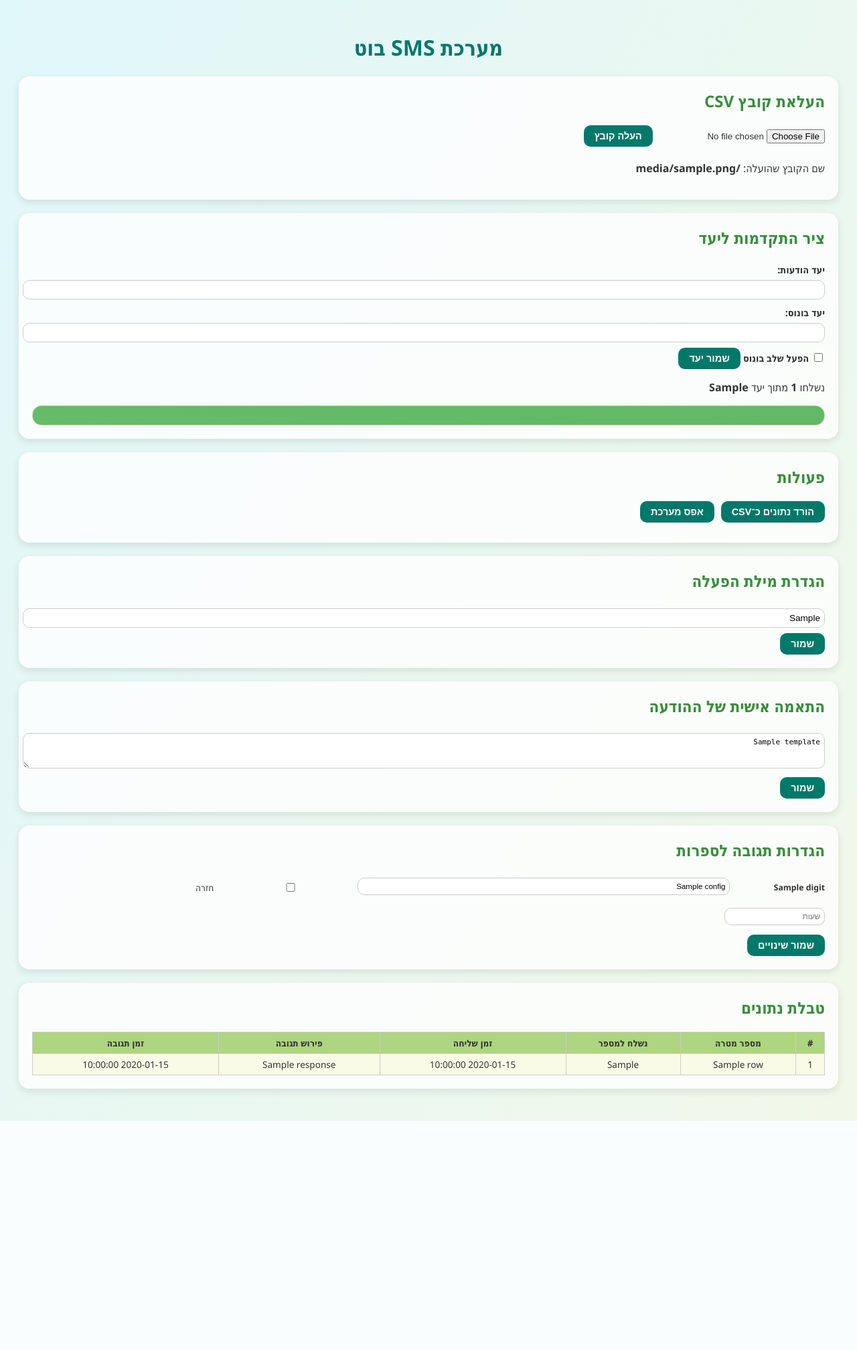
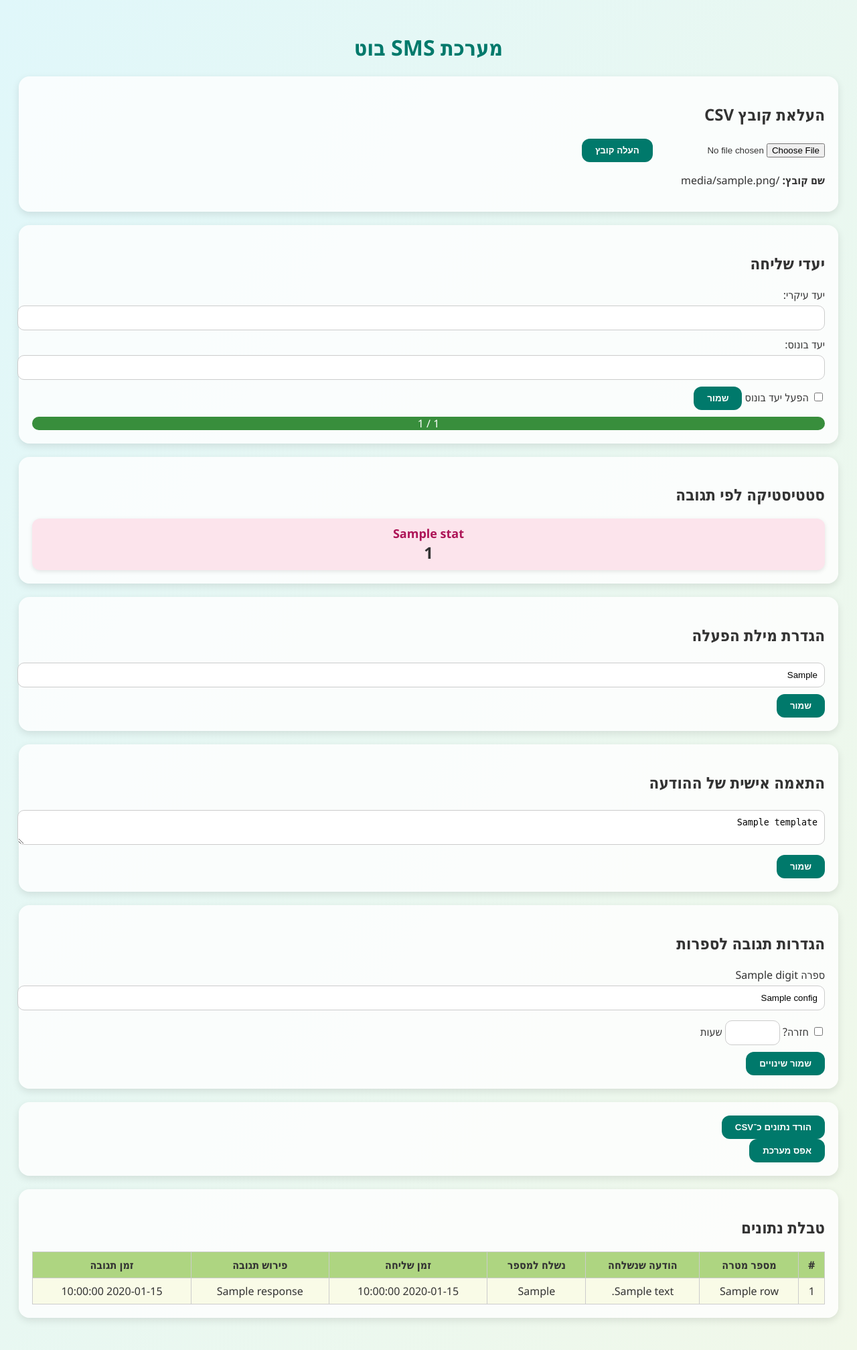
Before and after one commit to uriya222972/sms-auto-bot, a Flask app: template templates/index.html in a window 1280 px wide. Shown: the whole page at 67% size. Before the commit the page ends 1673 px from the top, so only its background shows below. Run offline with Flask 3, Linux system fonts and the light colour scheme; the template is opened without the code that fills it: most values are stand-ins (such as "Sample title", 1, 10 or a date in 2020).

Commit message:
Update index.html

```diff
--- a/templates/index.html
+++ b/templates/index.html
@@ -12,12 +12,7 @@
       padding: 20px;
       direction: rtl;
     }
-
-    h1 {
-      text-align: center;
-      color: #00796b;
-    }
-
+    h1 { text-align: center; color: #00796b; }
     .section {
       background: #ffffffcc;
       border-radius: 16px;
@@ -25,109 +20,66 @@
       padding: 20px;
       margin-bottom: 20px;
     }
-
-    .section h2 {
-      margin-top: 0;
-      color: #388e3c;
+    input[type="text"], input[type="number"], textarea, select {
+      width: 100%; padding: 10px; margin: 5px 0 10px;
+      border: 1px solid #ccc; border-radius: 10px;
     }
-
-    input[type="text"], input[type="number"], textarea, select {
-      width: 100%;
-      padding: 6px;
-      margin-top: 5px;
-      margin-bottom: 8px;
-      border: 1px solid #ccc;
-      border-radius: 10px;
-      font-size: 0.85em;
+    input[type="submit"], button {
+      background-color: #00796b; color: white;
+      border: none; padding: 10px 20px;
+      border-radius: 12px; cursor: pointer; font-weight: bold;
     }
-
-    input[type="file"] {
-      margin-bottom: 10px;
-    }
-
-    input[type="submit"], button {
-      background-color: #00796b;
-      color: white;
-      border: none;
-      padding: 8px 16px;
-      border-radius: 10px;
-      cursor: pointer;
-      font-weight: bold;
-      font-size: 0.9em;
-    }
-
     input[type="submit"]:hover, button:hover {
       background-color: #004d40;
     }
-
     table {
-      width: 100%;
-      border-collapse: collapse;
-      margin-top: 15px;
+      width: 100%; border-collapse: collapse; margin-top: 15px;
     }
-
     th, td {
       border: 1px solid #ccc;
-      padding: 6px;
-      text-align: center;
+      padding: 8px; text-align: center;
       background-color: #f9fbe7;
-      font-size: 0.85em;
     }
-
-    th {
-      background-color: #aed581;
+    th { background-color: #aed581; }
+    .grid {
+      display: grid;
+      grid-template-columns: repeat(auto-fit, minmax(140px, 1fr));
+      gap: 10px;
     }
-
-    .grid-row {
-      display: grid;
-      grid-template-columns: 0.5fr 2fr 0.8fr 1fr;
-      gap: 6px;
-      align-items: center;
-      margin-bottom: 6px;
-      font-size: 0.85em;
+    .progress-bar {
+      height: 20px; background: #e0e0e0;
+      border-radius: 10px; overflow: hidden;
+      margin-top: 10px; position: relative;
     }
-
-    label {
-      font-weight: bold;
-      font-size: 0.9em;
-    }
-
-    .progress-bar {
-      height: 28px;
-      background: #dcedc8;
-      border-radius: 14px;
-      overflow: hidden;
-      margin-top: 10px;
-      position: relative;
-      border: 1px solid #c5e1a5;
-    }
-
     .progress-bar-inner {
       height: 100%;
-      background: linear-gradient(to right, #66bb6a, #43a047);
-      text-align: center;
-      color: white;
-      line-height: 28px;
-      transition: width 0.4s ease;
-      position: absolute;
-      left: 0;
-      top: 0;
+      background: #388e3c;
+      text-align: center; color: white;
+      line-height: 20px;
+      transition: width 0.3s;
+      z-index: 2; position: relative;
     }
-
-    .bonus-bar-inner {
-      height: 100%;
-      background: linear-gradient(to right, #ffa726, #fb8c00);
-      transition: width 0.4s ease;
-      position: absolute;
-      top: 0;
+    .bonus-bar {
+      position: absolute; height: 100%;
+      background: #81d4fa; top: 0; left: 0;
       z-index: 1;
     }
-
-    .actions {
-      display: flex;
-      gap: 10px;
-      flex-wrap: wrap;
-      margin-bottom: 10px;
+    .stat-box {
+      flex: 1 1 120px;
+      background: #fce4ec;
+      border-radius: 12px;
+      padding: 10px;
+      text-align: center;
+      box-shadow: 0 2px 6px rgba(0,0,0,0.1);
+    }
+    .stat-box .label {
+      font-size: 18px;
+      font-weight: bold;
+      color: #ad1457;
+    }
+    .stat-box .count {
+      font-size: 24px;
+      font-weight: bold;
     }
   </style>
 </head>
@@ -140,39 +92,36 @@
       <input type="file" name="file" accept=".csv" required>
       <input type="submit" value="העלה קובץ">
     </form>
-    {% if filename %}
-      <p>שם הקובץ שהועלה: <strong>{{ filename }}</strong></p>
-    {% endif %}
+    {% if filename %}<p><strong>שם קובץ:</strong> {{ filename }}</p>{% endif %}
   </div>
 
   <div class="section">
-    <h2>ציר התקדמות ליעד</h2>
+    <h2>יעדי שליחה</h2>
     <form action="/update_goals" method="post">
-      <label>יעד הודעות:</label>
+      <label>יעד עיקרי:</label>
       <input type="number" name="target_goal" value="{{ target_goal }}" min="1">
       <label>יעד בונוס:</label>
       <input type="number" name="bonus_goal" value="{{ bonus_goal }}" min="0">
-      <label><input type="checkbox" name="bonus_active" {% if bonus_active %}checked{% endif %}> הפעל שלב בונוס</label>
-      <input type="submit" value="שמור יעד">
+      <label><input type="checkbox" name="bonus_active" {% if bonus_active %}checked{% endif %}> הפעל יעד בונוס</label>
+      <input type="submit" value="שמור">
     </form>
-    <p>נשלחו <strong>{{ total_sent }}</strong> מתוך יעד <strong>{{ target_goal }}</strong>{% if bonus_active %} + <strong>{{ bonus_goal }}</strong> בונוס{% endif %}</p>
     <div class="progress-bar">
-      <div class="progress-bar-inner" style="width: {{ (total_sent / target_goal * 100) if target_goal else 0 }}%"></div>
       {% if bonus_active %}
-        <div class="bonus-bar-inner" style="width: {{ (total_sent / (target_goal + bonus_goal) * 100) if (target_goal + bonus_goal) else 0 }}%"></div>
+        <div class="bonus-bar" style="width: {{ (target_goal + bonus_goal) / (rows|length or 1) * 100 }}%"></div>
       {% endif %}
+      <div class="progress-bar-inner" style="width: {{ total_sent / (rows|length or 1) * 100 }}%">{{ total_sent }} / {{ rows|length }}</div>
     </div>
   </div>
 
   <div class="section">
-    <h2>פעולות</h2>
-    <div class="actions">
-      <form action="/download">
-        <input type="submit" value="הורד נתונים כ־CSV">
-      </form>
-      <form action="/reset" method="post" onsubmit="return confirm('האם אתה בטוח שברצונך לאפס את המערכת?');">
-        <input type="submit" value="אפס מערכת">
-      </form>
+    <h2>סטטיסטיקה לפי תגובה</h2>
+    <div style="display: flex; flex-wrap: wrap; gap: 15px;">
+      {% for label, count in stats.items() %}
+        <div class="stat-box">
+          <div class="label">{{ label }}</div>
+          <div class="count">{{ count }}</div>
+        </div>
+      {% endfor %}
     </div>
   </div>
 
@@ -180,7 +129,7 @@
     <h2>הגדרת מילת הפעלה</h2>
     <form method="post">
       <input type="hidden" name="update_activation_word">
-      <input type="text" name="activation_word" placeholder="לדוג' התחלה, היי וכו'" value="{{ activation_word }}">
+      <input type="text" name="activation_word" value="{{ activation_word }}" placeholder="לדוג' התחלה, היי וכו'">
       <input type="submit" value="שמור">
     </form>
   </div>
@@ -189,7 +138,7 @@
     <h2>התאמה אישית של ההודעה</h2>
     <form method="post">
       <input type="hidden" name="update_template">
-      <textarea name="template" rows="3" placeholder="יישר כח! המספר הבא הוא {next}...">{{ template }}</textarea>
+      <textarea name="template" rows="2" placeholder="יישר כח! המספר הבא הוא {next}...">{{ template }}</textarea>
       <input type="submit" value="שמור">
     </form>
   </div>
@@ -198,15 +147,26 @@
     <h2>הגדרות תגובה לספרות</h2>
     <form method="post">
       <input type="hidden" name="update_response_map">
-      {% for digit, config in response_map.items() %}
-        <div class="grid-row">
-          <label>{{ digit }}</label>
-          <input type="text" name="label_{{ digit }}" value="{{ config.label }}">
-          <input type="checkbox" name="callback_{{ digit }}" {% if config.callback_required %}checked{% endif %}> חזרה
-          <input type="number" name="hours_{{ digit }}" value="{{ config.hours }}" min="0" placeholder="שעות">
-        </div>
-      {% endfor %}
+      <div class="grid">
+        {% for digit, config in response_map.items() %}
+          <div>
+            <label>ספרה {{ digit }}</label>
+            <input type="text" name="label_{{ digit }}" value="{{ config.label }}">
+            <input type="checkbox" name="callback_{{ digit }}" {% if config.callback_required %}checked{% endif %}> חזרה?
+            <input type="number" name="hours_{{ digit }}" value="{{ config.hours }}" min="0" style="width:60px"> שעות
+          </div>
+        {% endfor %}
+      </div>
       <input type="submit" value="שמור שינויים">
+    </form>
+  </div>
+
+  <div class="section">
+    <form action="/download">
+      <input type="submit" value="הורד נתונים כ־CSV">
+    </form>
+    <form action="/reset" method="post" onsubmit="return confirm('האם אתה בטוח שברצונך לאפס את המערכת?');">
+      <input type="submit" value="אפס מערכת">
     </form>
   </div>
 
@@ -217,6 +177,7 @@
         <tr>
           <th>#</th>
           <th>מספר מטרה</th>
+          <th>הודעה שנשלחה</th>
           <th>נשלח למספר</th>
           <th>זמן שליחה</th>
           <th>פירוש תגובה</th>
@@ -228,6 +189,7 @@
           <tr>
             <td>{{ i + 1 }}</td>
             <td>{{ rows[i] }}</td>
+            <td>{{ send_log[i].message if send_log[i] is defined }}</td>
             <td>{{ send_log[i].to if send_log[i] is defined }}</td>
             <td>{{ send_log[i].time if send_log[i] is defined }}</td>
             <td>{{ responses[i].label if responses[i] is defined }}</td>
```
